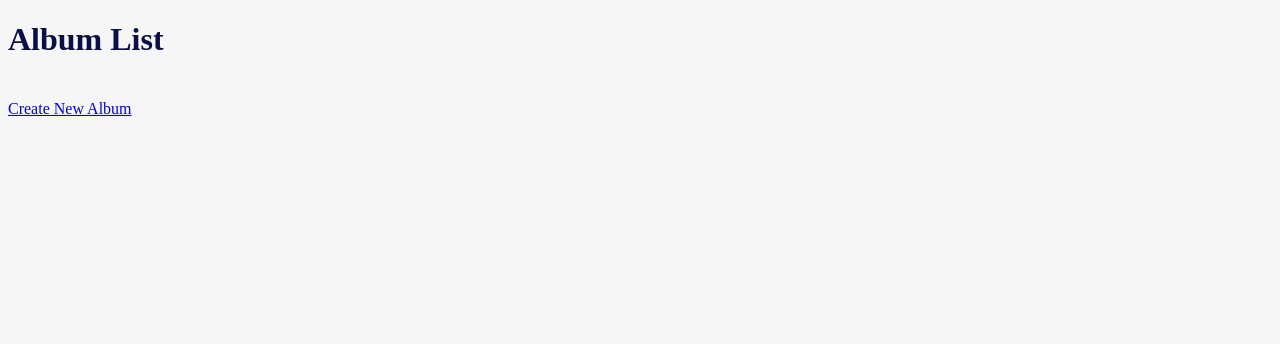
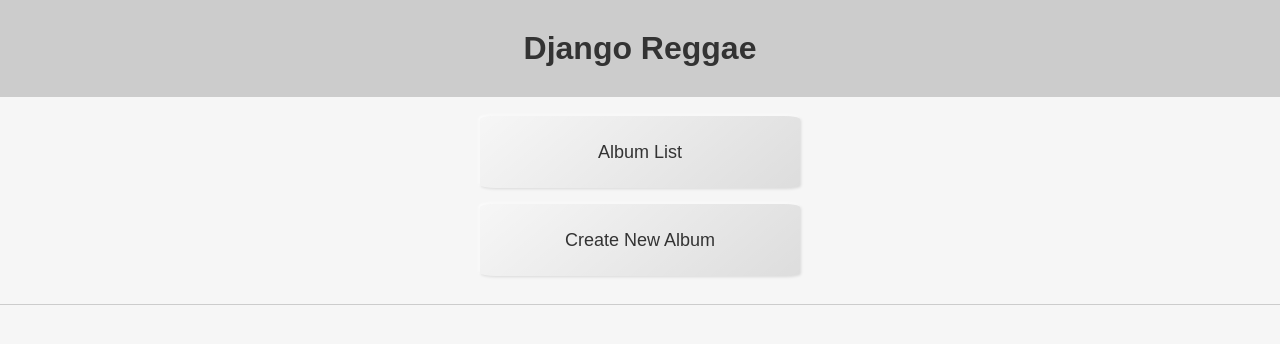
Before and after one commit to Momentum-Team-19/django-music-Davis-Patterson, a Django app: page / in a window 1280 px wide. Shown: the top 344 px of the page. Run offline with Django 4.2, Linux system fonts and the light colour scheme; data that the repository does not hold is empty.

Commit message:
added base.html and made homepage with buttons for album list and create album

```diff
--- a/config/urls.py
+++ b/config/urls.py
@@ -21,7 +21,8 @@ from django_music import views
 urlpatterns = [
     path('admin/', admin.site.urls),
     path("__debug__/", include("debug_toolbar.urls")),
-    path('', views.album_list, name='album_list'),
+    path('', views.homepage, name='homepage'),
+    path('album_list', views.album_list, name='album_list'),
     path('albums/new', views.create_album, name='create_album'),
     path('albums/<int:pk>', views.album_detail, name='album_detail'),
     path('albums/<int:pk>/edit', views.edit_album, name='edit_album'),
--- a/django_music/static/style.css
+++ b/django_music/static/style.css
@@ -2,33 +2,59 @@
 
 :root {
     --clr-light: #f6f6f6;
-    --clr-dark: #0A1045;
+    --clr-dark: #333333;
     --clr-primary: #ccc;
     --clr-secondary: #7d7d7d;
     --clr-accent: #009FFD;
+    --clr-accent-dark: #0A1045;
     --clr-test: #FF0000;
 
     --foreground: var(--clr-light);
     --background: var(--clr-dark);
 }
 
+* {
+    box-sizing: border-box;
+    padding: 0;
+    margin: 0;
+}
+
 body {
     background-color: var(--clr-light);
 }
 
-h1 {
+header {
+    padding: 30px;
+    background-color: var(--clr-primary);
     color: var(--clr-dark);
+    font-size: 30;
+    border-bottom: 1px solid var(--clr-light);
+    display: flex;
+    justify-content: center;
+    margin-bottom: 10px;
 }
 
-.albumList {
+.pageName {
+    font-family: "Arial", sans-serif;
+    color: var(--clr-dark);
+    font-size: 200;
+}
+
+.container {
     display: flex;
     flex-wrap: wrap;
     justify-content: center;
     margin-bottom: 20px;
 }
 
-.albumBox {
-    border: 20 px lightgrey;
+.containerColumn {
+    display: flex;
+    align-items: center;
+    flex-direction: column;
+    margin-bottom: 20px;
+}
+
+.homeOption {
     box-shadow: 1px 1px 3px #00000020, -1px -1px 3px #ffffff;
     background: linear-gradient(140deg, rgba(255, 0, 0, 0), rgba(0, 0, 0, 0.1));
     display: column;
@@ -37,6 +63,45 @@ h1 {
     border-radius: 5%;
     padding: 2%;
     margin: 8px;
+    text-decoration: none;
+    width: 25%;
+}
+
+.homeOption:hover {
+    background: linear-gradient(140deg, rgba(255, 0, 0, 0), rgba(0, 0, 0, 0.3));
+    box-shadow: 0 4px 8px rgba(0, 0, 0, 0.1), 0 8px 16px rgba(0, 0, 0, 0.1);
+    transform: translateY(-2px);
+    transition: box-shadow 0.3s, transform 0.3s;
+}
+
+.homeOption:active {
+    box-shadow: inset 2px 2px 4px rgba(0, 0, 0, 0.2),
+        inset -2px -2px 4px #fff;
+    background-color: #f9f9f9;
+    transform: translateY(1px);
+    transition: box-shadow 0.1s, background-color 0.1s, transform 0.1s;
+}
+
+.homeOptionText {
+    font-family: "Arial", sans-serif;
+    font-size: 18px;
+    color: var(--clr-dark);
+    text-align: center;
+    white-space: nowrap;
+    overflow: hidden;
+    text-overflow: ellipsis;
+}
+
+.albumBox {
+    box-shadow: 1px 1px 3px #00000020, -1px -1px 3px #ffffff;
+    background: linear-gradient(140deg, rgba(255, 0, 0, 0), rgba(0, 0, 0, 0.1));
+    display: column;
+    justify-content: center;
+    align-items: center;
+    border-radius: 5%;
+    padding: 2%;
+    margin: 8px;
+    text-decoration: none;
 }
 
 .albumBox {
@@ -67,6 +132,21 @@ h1 {
     }
 }
 
+.albumBox:hover {
+    background: linear-gradient(140deg, rgba(255, 0, 0, 0), rgba(0, 0, 0, 0.3));
+    box-shadow: 0 4px 8px rgba(0, 0, 0, 0.1), 0 8px 16px rgba(0, 0, 0, 0.1);
+    transform: translateY(-2px);
+    transition: box-shadow 0.3s, transform 0.3s;
+}
+
+.albumBox:active {
+    box-shadow: inset 2px 2px 4px rgba(0, 0, 0, 0.2),
+        inset -2px -2px 4px #fff;
+    background-color: #f9f9f9;
+    transform: translateY(1px);
+    transition: box-shadow 0.1s, background-color 0.1s, transform 0.1s;
+}
+
 .albumTitle {
     font-family: "Arial", sans-serif;
     font-size: 18px;
@@ -87,3 +167,99 @@ h1 {
     overflow: hidden;
     text-overflow: ellipsis;
 }
+
+.albumCreated {
+    font-family: "Arial", sans-serif;
+    font-size: 12px;
+    color: #666;
+    text-align: center;
+    white-space: nowrap;
+    overflow: hidden;
+    text-overflow: ellipsis;
+}
+
+.albumDetail {
+    box-shadow: 1px 1px 3px #00000020, -1px -1px 3px #ffffff;
+    background: linear-gradient(140deg, rgba(255, 0, 0, 0), rgba(0, 0, 0, 0.1));
+    display: column;
+    justify-content: center;
+    align-items: center;
+    border-radius: 5%;
+    padding: 2%;
+    margin: 8px;
+    width: 40%;
+}
+
+.albumEdit {
+    box-shadow: 1px 1px 3px #00000020, -1px -1px 3px #ffffff;
+    background: linear-gradient(140deg, rgba(255, 0, 0, 0), rgba(0, 0, 0, 0.1));
+    display: flex;
+    flex-direction: column;
+    align-items: center;
+    border-radius: 5%;
+    padding: 2%;
+    margin: 8px;
+    width: 30%;
+    font-family: "Arial", sans-serif;
+    font-size: 16px;
+    color: var(--clr-dark);
+}
+
+.formText {
+    padding: 100;
+}
+
+.saveButton {
+    cursor: pointer;
+    margin-top: 10px;
+}
+
+.deleteText {
+    font-family: "Arial", sans-serif;
+    font-size: 16px;
+    font-weight: bold;
+    color: var(--clr-dark);
+    width: 99%;
+    text-align: center;
+    white-space: nowrap;
+    overflow: hidden;
+    text-overflow: ellipsis;
+}
+
+.deleteText2 {
+    font-family: "Arial", sans-serif;
+    font-size: 14px;
+    color: var(--clr-dark);
+    width: 99%;
+    text-align: center;
+    white-space: nowrap;
+    overflow: hidden;
+    text-overflow: ellipsis;
+    padding-top: 5px;
+}
+
+.deleteConfirm {
+    padding-top: 10px;
+}
+
+.confirmButton {
+    cursor: pointer;
+}
+
+.footerOptions {
+    border-top: 1px solid var(--clr-primary);
+    padding: 10px;
+    font-family: "Arial", sans-serif;
+    font-size: 16px;
+    color: #666;
+    text-align: center;
+    white-space: nowrap;
+    overflow: hidden;
+    text-overflow: ellipsis;
+    text-decoration: none;
+}
+
+.footerOption {
+    text-decoration: none;
+    padding: 5px;
+}
--- a/django_music/templates/album_list.html
+++ b/django_music/templates/album_list.html
@@ -10,8 +10,11 @@
 </head>
 
 <body>
-    <h1>Album List</h1>
-    <div class="albumList">
+    <header>
+        <h1 class="pageName">Album List</h1>
+    </header>
+
+    <div class="container">
         {% for album in albums %}
         <a href="{% url 'album_detail' album.pk %}" class="albumBox">
             <div class="detailBox">
@@ -21,8 +24,10 @@
         </a>
         {% endfor %}
     </div>
-    <a href="{% url 'create_album' %}">Create New Album</a>
-
+    <div class="footerOptions">
+        <a class="footerOption" href="{% url 'create_album' %}">Create New Album</a>
+        <a class="footerOption" href="{% url 'homepage' %}">Back to Home</a>
+    </div>
 </body>
 
 </html>
--- /dev/null
+++ b/django_music/templates/base.html
@@ -0,0 +1,29 @@
+{% load static %}
+<!DOCTYPE html>
+<html lang="en">
+
+<head>
+    <meta charset="UTF-8">
+    <meta name="viewport" content="width=device-width, initial-scale=1.0">
+    <link rel="stylesheet" href="{% static 'style.css' %}">
+    <title>Django Reggae</title>
+</head>
+
+<body>
+    <header>
+        <h1 class="pageName">Django Reggae</h1>
+    </header>
+    <div class="containerColumn">
+        <a class="homeOption" href="{% url 'album_list' %}">
+            <div class="homeOptionText">Album List</div>
+        </a>
+        <a class="homeOption" href="{% url 'create_album' %}">
+            <div class="homeOptionText">Create New Album</div>
+        </a>
+    </div>
+    <div class="footerOptions">
+
+    </div>
+</body>
+
+</html>
--- a/django_music/views.py
+++ b/django_music/views.py
@@ -2,6 +2,10 @@ from django.shortcuts import render, get_object_or_404, redirect
 from django.utils import timezone
 from .models import Album
 from .forms import AlbumForm
+
+
+def homepage(request):
+    return render(request, 'base.html')
 
 
 def album_list(request):
```
Also changed, not shown: django_music/templates/album_confirm_delete.html (+18 -7 lines), django_music/templates/album_detail.html (+18 -7 lines), django_music/templates/album_form.html (+16 -7 lines).
